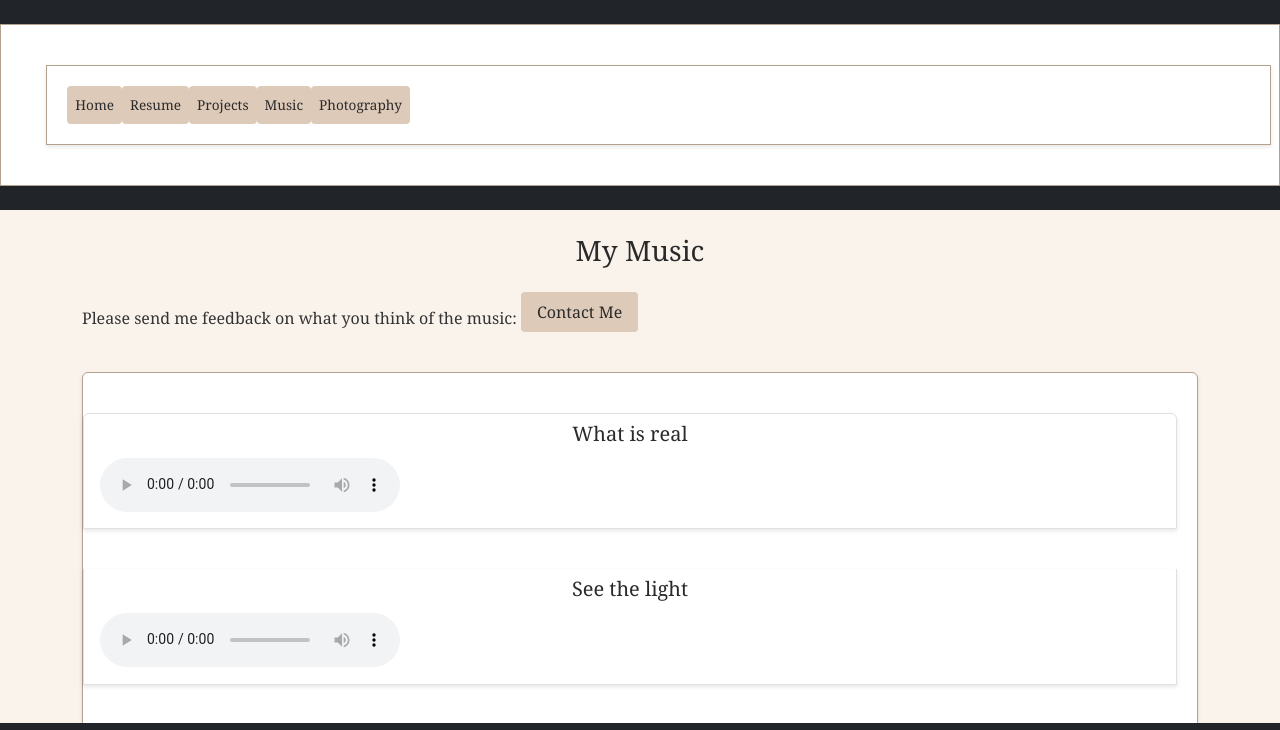
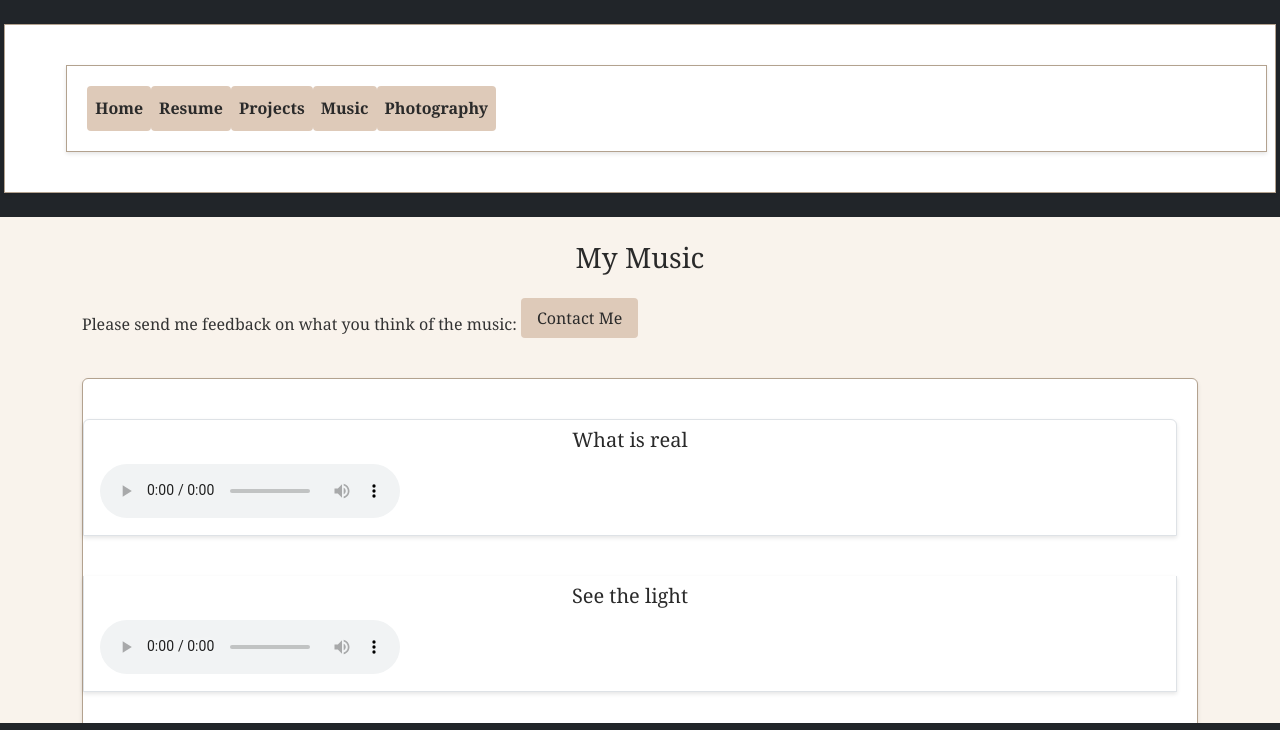
Before and after one commit to blakevieyra/PersonalSite, a plain HTML site: page html/music.html in a window 1280 px wide. Shown: the top 730 px of the page. Drawn offline with nearby package versions, Linux system fonts and the light colour scheme.

Commit message:
Update music.html

```diff
--- a/html/music.html
+++ b/html/music.html
@@ -18,19 +18,8 @@
         .visible {
             opacity: 1;
         }
-        .navbar-brand {
-            font-size: 1rem; /* Smaller font size for the brand */
-            font-weight: bold;
-        }
-        .navbar-nav .nav-link {
-            font-size: 0.85rem; /* Smaller font size for navigation links */
-            padding-right: 0.5rem; /* Reduced padding for a more compact look */
-            padding-left: 0.5rem;
-        }
-        .navbar {
-            padding-top: 0.25rem;
-            padding-bottom: 0.25rem; /* Reduced vertical padding for a slimmer navbar */
-        }
+       .navbar-brand, .navbar-nav .nav-link { font-size: 1rem; font-weight: bold; padding: 0.5rem; }
+        .navbar { padding: 0.25rem; }
         .container-fluid {
             padding-left: 0.5rem;
             padding-right: 0.5rem; /* Reduced container padding */
```
